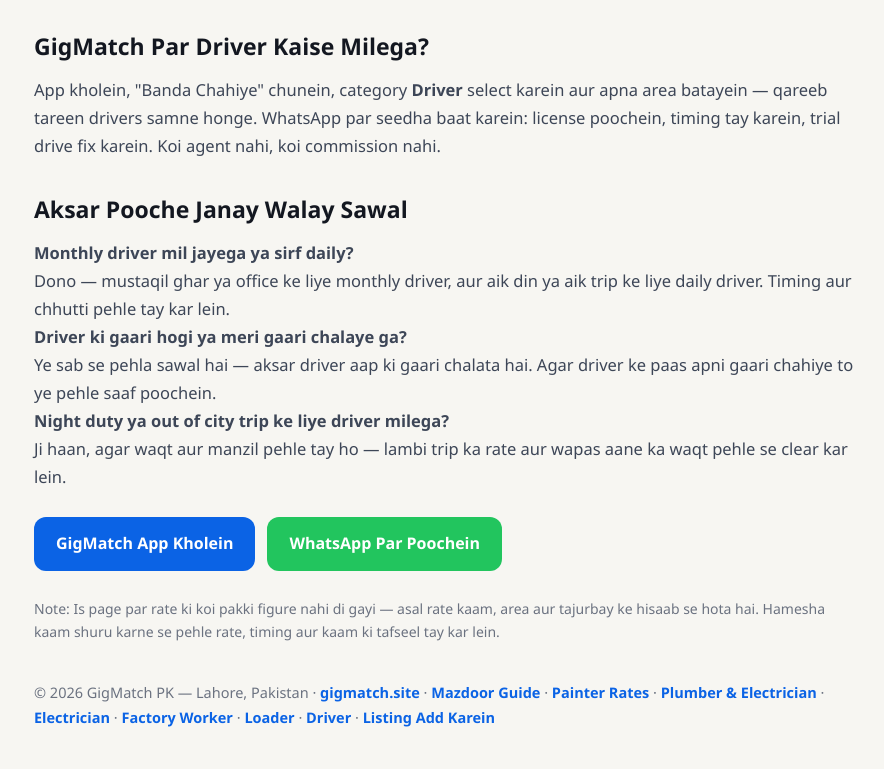
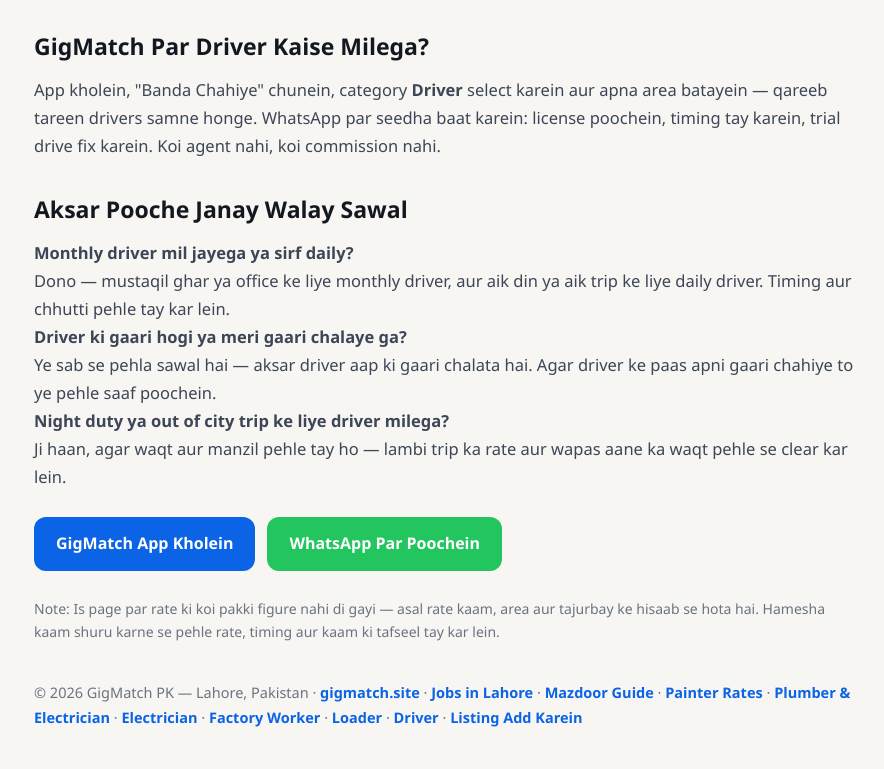
Before and after one commit to billcutterz00877/billcutterz00877.github.io, a plain HTML site: page driver-chahiye-lahore.html in a window 1280 px wide. Shown: the part 952-1721 px from the top of the page, without its empty margins (196-1080 px from the left). Drawn offline with Linux system fonts and the light colour scheme.

Commit message:
Add Jobs in Lahore hub links: homepage footer + 8 role page footers

```diff
--- a/driver-chahiye-lahore.html
+++ b/driver-chahiye-lahore.html
@@ -131,6 +131,6 @@ footer a{color:#0B63E5;text-decoration:none;font-weight:600}
 </div>
 <p class="note">Note: Is page par rate ki koi pakki figure nahi di gayi — asal rate kaam, area aur tajurbay ke hisaab se hota hai. Hamesha kaam shuru karne se pehle rate, timing aur kaam ki tafseel tay kar lein.</p>
 </main>
-<footer>© 2026 GigMatch PK — Lahore, Pakistan · <a href="/">gigmatch.site</a> · <a href="/mazdoor-chahiye-lahore.html">Mazdoor Guide</a> · <a href="/painter-dihadi-lahore.html">Painter Rates</a> · <a href="/plumber-electrician-lahore.html">Plumber &amp; Electrician</a> · <a href="/electrician-chahiye-lahore.html">Electrician</a> · <a href="/factory-worker-chahiye-lahore.html">Factory Worker</a> · <a href="/loader-chahiye-lahore.html">Loader</a> · <a href="/driver-chahiye-lahore.html">Driver</a> · <a href="/add-listing.html">Listing Add Karein</a></footer>
+<footer>© 2026 GigMatch PK — Lahore, Pakistan · <a href="/">gigmatch.site</a> · <a href="/jobs-in-lahore.html">Jobs in Lahore</a> · <a href="/mazdoor-chahiye-lahore.html">Mazdoor Guide</a> · <a href="/painter-dihadi-lahore.html">Painter Rates</a> · <a href="/plumber-electrician-lahore.html">Plumber &amp; Electrician</a> · <a href="/electrician-chahiye-lahore.html">Electrician</a> · <a href="/factory-worker-chahiye-lahore.html">Factory Worker</a> · <a href="/loader-chahiye-lahore.html">Loader</a> · <a href="/driver-chahiye-lahore.html">Driver</a> · <a href="/add-listing.html">Listing Add Karein</a></footer>
 </body>
 </html>
```
Also changed, not shown: call-center-chahiye-lahore.html (+1 -1 lines), electrician-chahiye-lahore.html (+1 -1 lines), factory-worker-chahiye-lahore.html (+1 -1 lines), index.html (+1 -0 lines), loader-chahiye-lahore.html (+1 -1 lines), mazdoor-chahiye-lahore.html (+1 -1 lines), painter-dihadi-lahore.html (+1 -1 lines), plumber-electrician-lahore.html (+1 -1 lines).
